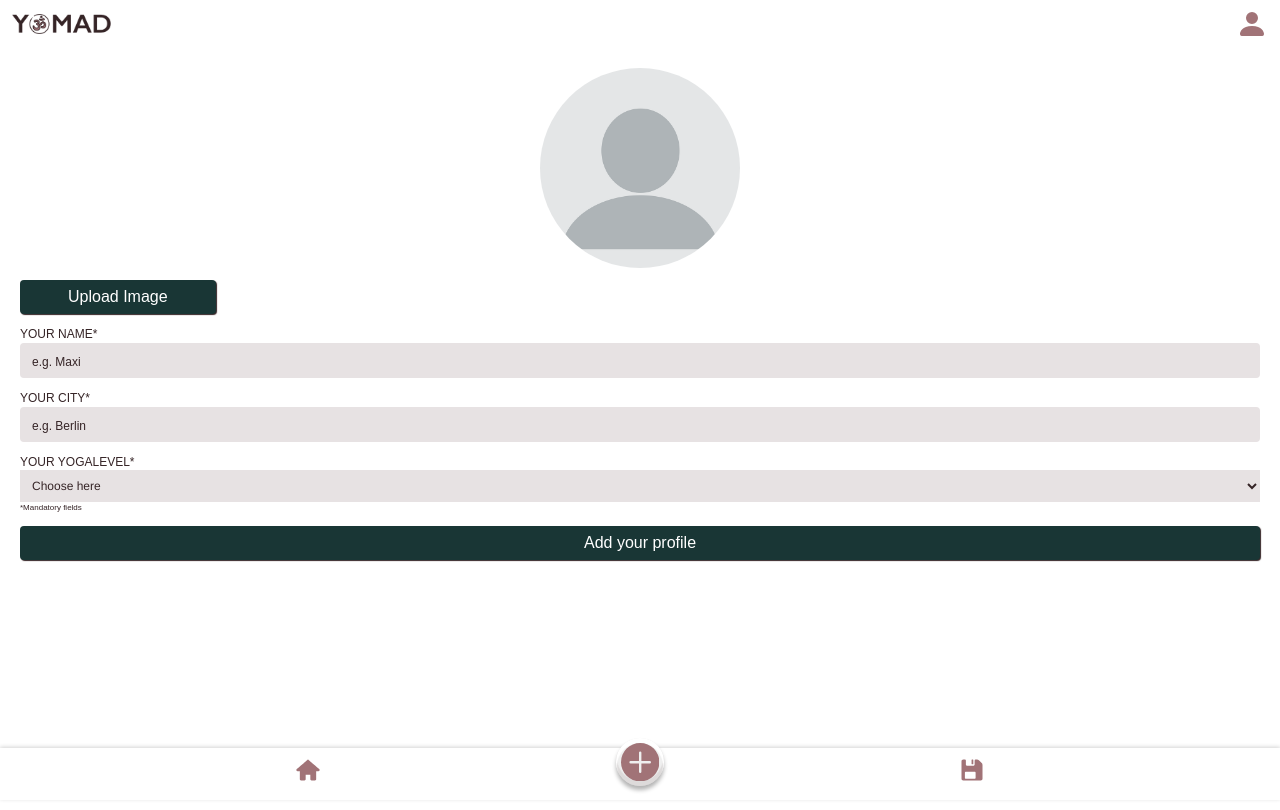
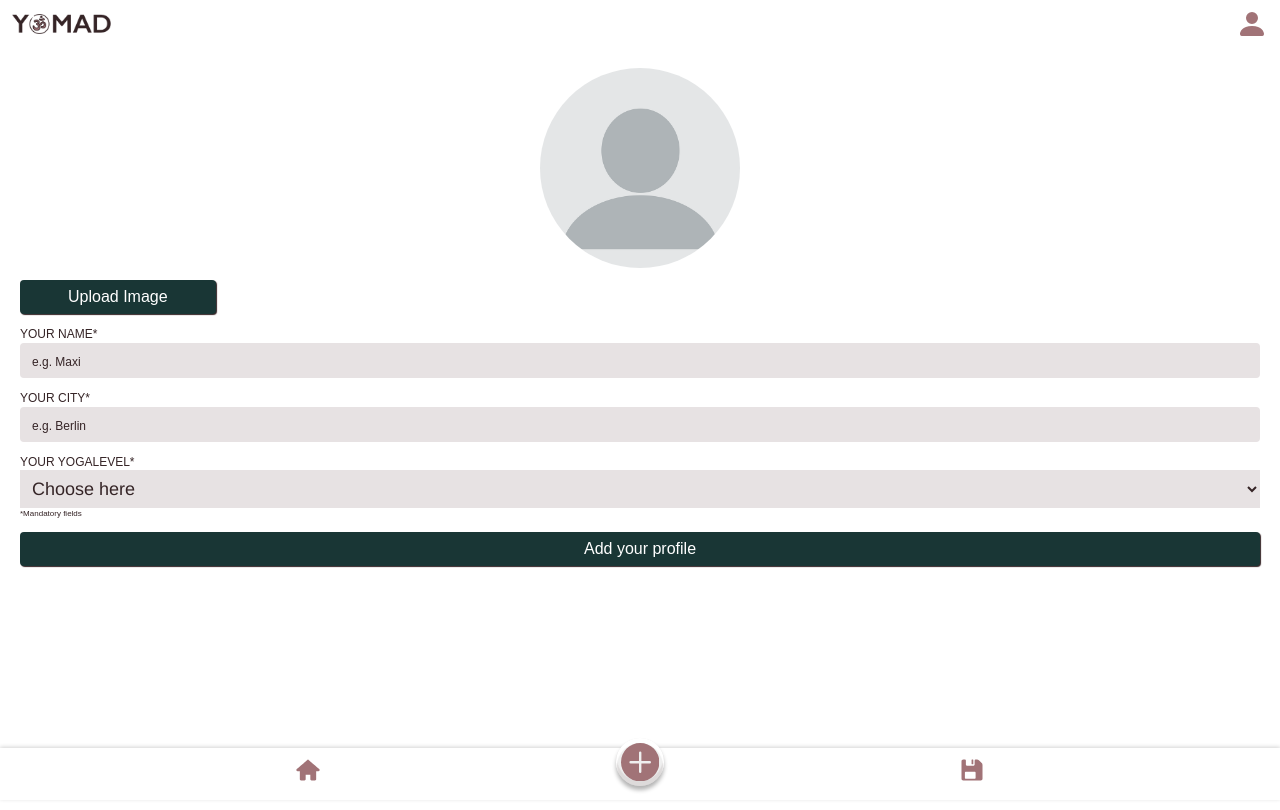
Before and after one commit to kristinmatzies/yomad, a React (Create React App) app: page /createprofile in a window 1280 px wide. Built offline with nearby package versions, Linux system fonts and the light colour scheme; no server answers; the database is empty.

Commit message:
Add select font-size to Globalstyles

```diff
--- a/src/common/GlobalStyles.js
+++ b/src/common/GlobalStyles.js
@@ -25,7 +25,7 @@ export default createGlobalStyle`
         height: 100%;
     }
 
-    input, textarea {
+    input, textarea, select {
     font-size: 1em;
     font-family: sans-serif;
   }
--- a/src/components/ProfileForm.js
+++ b/src/components/ProfileForm.js
@@ -49,7 +49,7 @@ export default function ProfileForm({
       />
       <label htmlFor="yogalevel">Your Yogalevel*</label>
       <select id="yogalevel" name="yogalevel" onChange={updateProfile} required>
-        <option value="" selected disabled hidden>
+        <option className="select-placeholder" hidden>
           Choose here
         </option>
         <option value="Beginner">Beginner</option>
@@ -98,7 +98,6 @@ const FormStyled = styled.form`
     border: none;
     padding: 8px;
     background: var(--quaternary);
-    font-size: 12px;
     font-family: Helvetica, sans-serif;
     color: var(--primary);
   }
```
